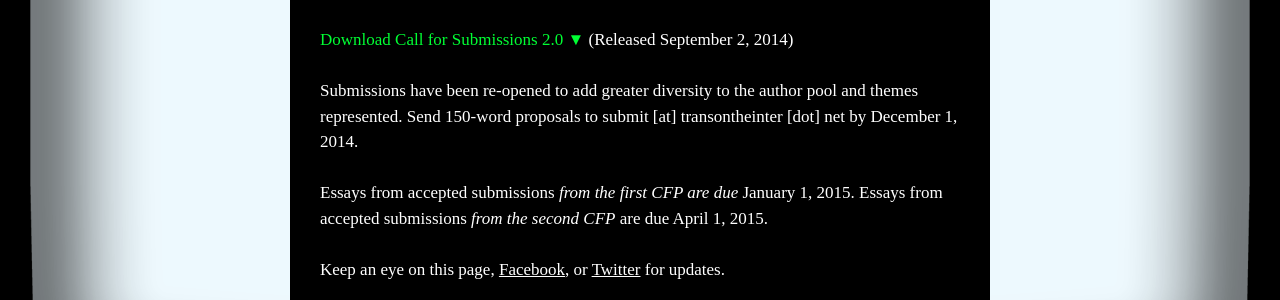
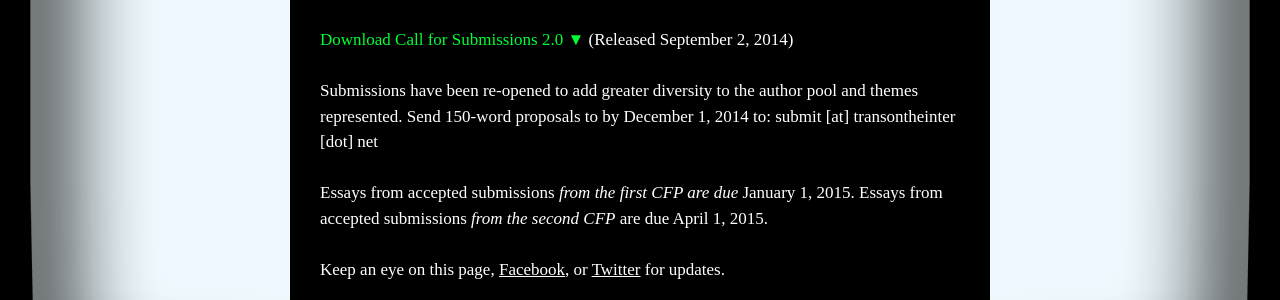
Before and after one commit to Trans-Digital/Trans-Digital.github.io, a Jekyll site: the page built from submit/index.html, in a window 1280 px wide. Shown: the part 428-728 px from the top of the page. Built offline with Jekyll 4.4.1, drawn with Linux system fonts in a browser that asks for light colours; nearby versions of some CDN libraries; Markdown is read by kramdown in place of the engine named in the settings.

Commit message:
Updates submit page

```diff
--- a/submit/index.html
+++ b/submit/index.html
@@ -14,7 +14,7 @@ title: Submit | Trans_ An Anthology of Trans People and the Internet
 {% assign email_submissions = site.submissions_email | replace: '@', ' [at] ' %}
 {% assign email_submissions_clean = email_submissions | replace: '.', ' [dot] ' %}
 
-<p>Submissions have been re-opened to add greater diversity to the author pool and themes represented. Send 150-word proposals to <a href="mailto:submit@transontheinter.net?subject=My Submission">submit [at] transontheinter [dot] net</a> by  December 1, 2014.</p>
+<p>Submissions have been re-opened to add greater diversity to the author pool and themes represented. Send 150-word proposals to by December 1, 2014 to: <a href="mailto:submit@transontheinter.net?subject=My Submission">submit [at] transontheinter [dot] net</a></p>
 
 <br>
 
```
